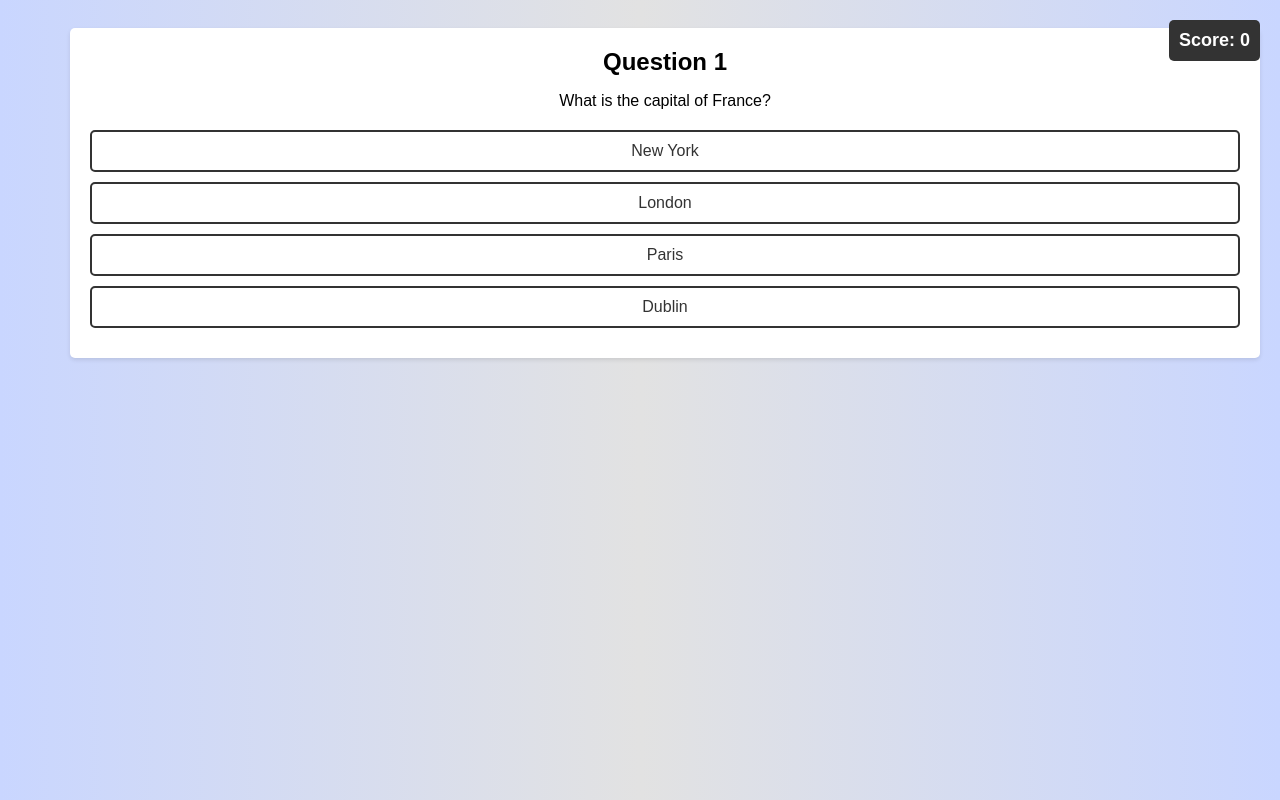
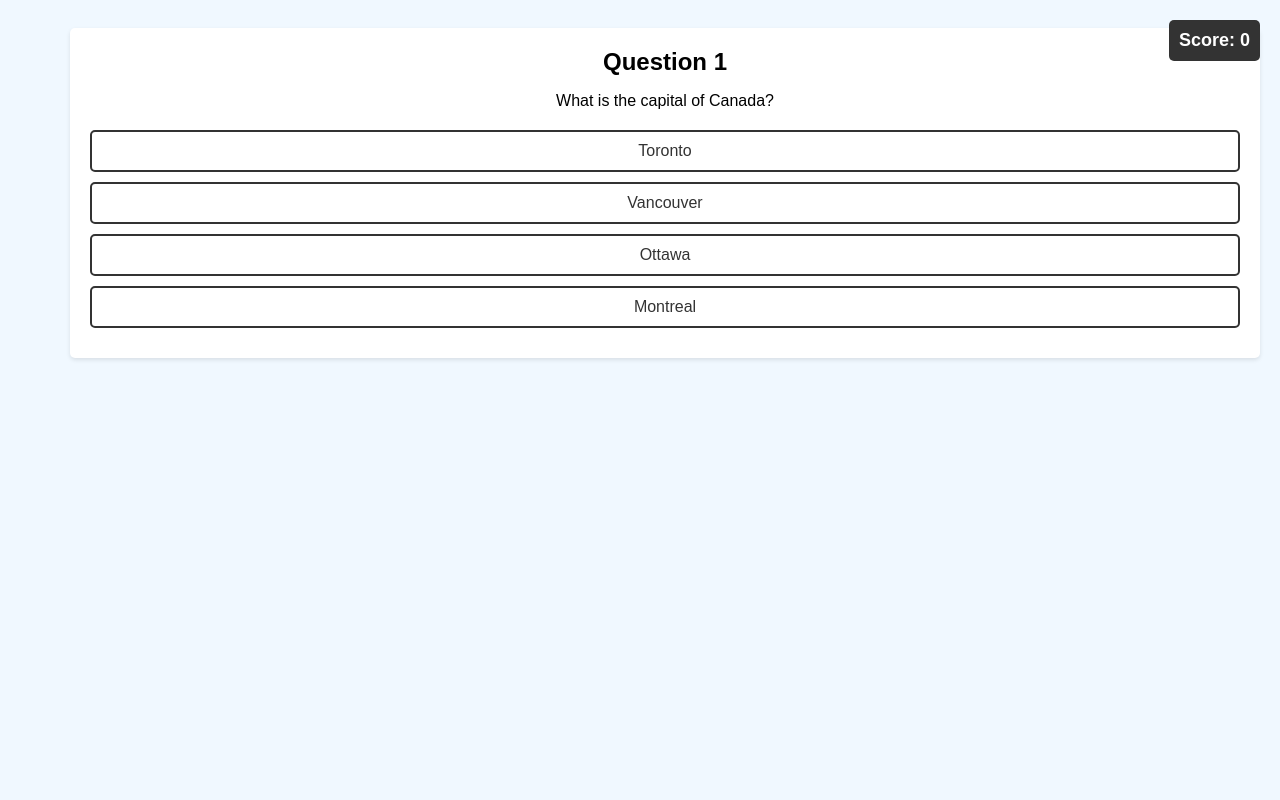
Before and after one commit to skiran5409/liveSearch, a React (Create React App) app: page / in a window 1280 px wide. Built offline with nearby package versions, Linux system fonts and the light colour scheme.

Commit message:
added new questions

```diff
--- a/src/data/questions.json
+++ b/src/data/questions.json
@@ -1,52 +1,52 @@
 [
     {
-    "question": "What is the capital of France?",
-    "answers": ["New York", "London", "Paris", "Dublin"],
-    "correctAnswer": "Paris"
+    "question": "What is the capital of Canada?",
+    "answers": ["Toronto", "Vancouver", "Ottawa", "Montreal"],
+    "correctAnswer": "Ottawa"
   },
   {
-    "question": "What is the capital of France?",
-    "answers": ["New York", "London", "Paris", "Dublin"],
-    "correctAnswer": "Paris"
+    "question": "What is the biggest city in Canada?",
+    "answers": ["Montreal", "Toronto", "Edmonton", "Halifax"],
+    "correctAnswer": "Toronto"
   },
   {
-    "question": "What is the capital of France?",
-    "answers": ["New York", "London", "Paris", "Dublin"],
-    "correctAnswer": "Paris"
+    "question": "What is the biggest province in Canada?",
+    "answers": ["Alberta", "British Columbia", "Quebec", "Ontario"],
+    "correctAnswer": "Ontario"
   },
   {
-    "question": "What is the capital of France?",
-    "answers": ["New York", "London", "Paris", "Dublin"],
-    "correctAnswer": "Paris"
+    "question": "How many territories are in Canada?",
+    "answers": ["3", "10", "8", "25"],
+    "correctAnswer": "3"
   },
   {
-    "question": "What is the capital of France?",
-    "answers": ["New York", "London", "Paris", "Dublin"],
-    "correctAnswer": "Paris"
+    "question": "When is Canada Day celebrated?",
+    "answers": ["15 August", "05 July", "01 July", "31 December"],
+    "correctAnswer": "01 July"
   },
   {
-    "question": "What is the capital of France?",
-    "answers": ["New York", "London", "Paris", "Dublin"],
-    "correctAnswer": "Paris"
+    "question": "What is the National sport of Canada?",
+    "answers": ["Basketball", "Ice Hockey", "Cricket", "Soccer"],
+    "correctAnswer": "Ice Hockey"
   },
   {
-    "question": "What is the capital of France?",
-    "answers": ["New York", "London", "Paris", "Dublin"],
-    "correctAnswer": "Paris"
+    "question": "What are the official languages of Canada?",
+    "answers": ["English, Spanish", "English", "Spanish, French", "English, French"],
+    "correctAnswer": "English, French"
   },
   {
-    "question": "What is the capital of France?",
-    "answers": ["New York", "London", "Paris", "Dublin"],
-    "correctAnswer": "Paris"
+    "question": "Which Canadian dish is made of fries, cheese and gravy?",
+    "answers": ["Pasta", "Biryani", "Poutine", "Pizza"],
+    "correctAnswer": "Poutine"
   },
   {
-    "question": "What is the capital of France?",
-    "answers": ["New York", "London", "Paris", "Dublin"],
-    "correctAnswer": "Paris"
+    "question": "In which city can you find Pierre Elliott Trudeau International Airport?",
+    "answers": ["New York", "London", "Paris", "Montreal"],
+    "correctAnswer": "Montreal"
   },
   {
-    "question": "What is the capital of France?",
-    "answers": ["New York", "London", "Paris", "Dublin"],
-    "correctAnswer": "Paris"
+    "question": "Canada is home to the world’s polar bear capital. Which one is it?",
+    "answers": ["Manitoba", "Halifax", "Calgary", "Yukon"],
+    "correctAnswer": "Manitoba"
   }
 ]
--- a/src/index.css
+++ b/src/index.css
@@ -4,5 +4,5 @@ body {
     padding-left: 50px;
     background-color: aliceblue;
   font-family: sans-serif;
-  background-image: linear-gradient(to right, #c9d6ff, #e2e2e2, #c9d6ff);
+  background-image: -moz-repeating-radial-gradient(50% 50%, circle, #ffffff, #ffffff 1px, #e6e6e6 1px, #e6e6e6 2px);
 }
```
